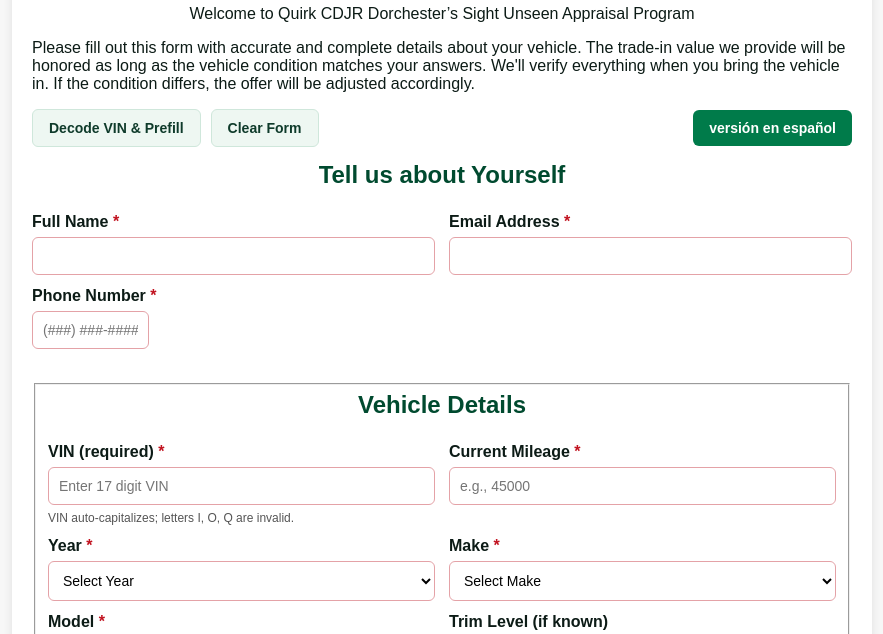
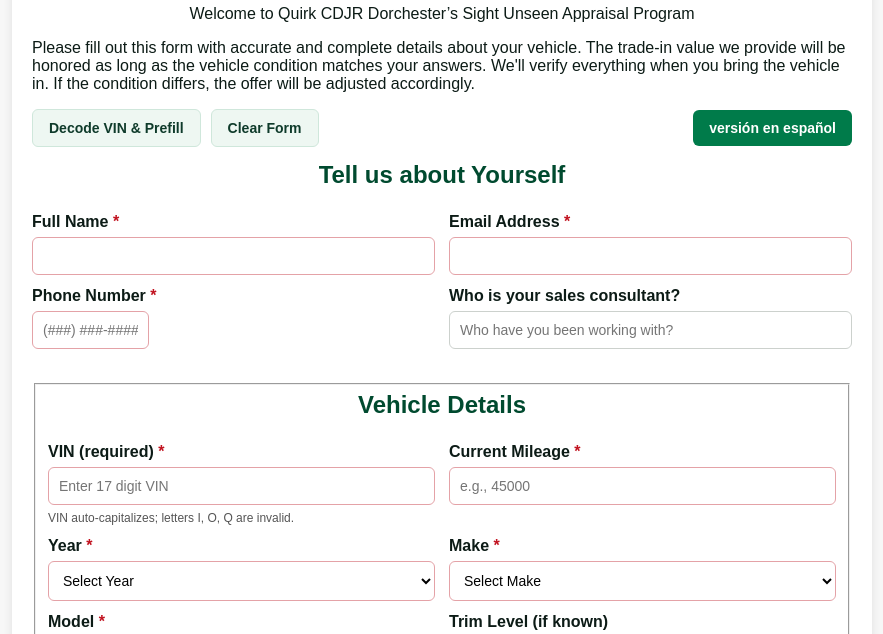
Before and after one commit to mpalmer79/quirk-trade-appraisal-CDJR-Boston, a plain HTML site: page index.html in a window 1280 px wide. Shown: the part 127-761 px from the top of the page, without its empty margins (198-1081 px from the left). Drawn offline with Linux system fonts and the light colour scheme; no server answers.

Commit message:
Update index.html

```diff
--- a/index.html
+++ b/index.html
@@ -1,5 +1,4 @@
 <!DOCTYPE html>
-
 <html lang="en">
 <head>
 <meta charset="utf-8"/>
@@ -18,6 +17,7 @@
 <form action="/.netlify/functions/trade-appraisal" enctype="multipart/form-data" id="tradeForm" method="post" netlify-honeypot="company">
   <!-- This is the honeypot field to catch bots -->
   <input autocomplete="off" name="company" style="position:absolute; left:-10000px; opacity:0; height:0; width:0;" tabindex="-1" type="text"/>
+
   <!-- These hidden fields will be populated by app.js -->
   <input id="referrer" name="referrer" type="hidden"/>
   <input id="landingPage" name="landingPage" type="hidden"/>
@@ -27,14 +27,17 @@
   <input id="utmTerm" name="utmTerm" type="hidden"/>
   <input id="utmContent" name="utmContent" type="hidden"/>
   <input id="phoneRaw" name="phoneRaw" type="hidden"/>
+
   <div class="header-title">
     <div class="branding">
       <div id="quirkBrand"></div>
     </div>
     <h1 data-i18n="title">Sight Unseen Trade-In Appraisal</h1>
   </div>
+
   <p class="lead welcome text" data-i18n="welcome">Welcome to Quirk CDJR Dorchester’s Sight Unseen Appraisal Program</p>
   <p data-i18n="instructions">Please fill out this form with accurate and complete details about your vehicle. The trade-in value we provide will be honored as long as the vehicle condition matches your answers. We'll verify everything when you bring the vehicle in. If the condition differs, the offer will be adjusted accordingly.</p>
+
   <div class="utilitybar">
     <div class="left-actions">
       <button aria-live="polite" class="ghost-btn" data-i18n="decodeVinBtn" id="decodeVinBtn" type="button">
@@ -44,6 +47,7 @@
     </div>
     <button class="spanish-btn btn btn-green" id="langToggle" type="button">versión en español</button>
   </div>
+
   <div class="section">
     <h2 data-i18n="aboutYou">Tell us about Yourself</h2>
     <div class="row">
@@ -58,15 +62,27 @@
           <div class="hint" data-i18n="phoneHint" id="phoneHint"></div>
         </div>
       </div>
+
       <div>
         <label class="req" data-i18n="emailLabel" for="email">Email Address</label>
         <input autocomplete="email" id="email" name="email" required="" type="email"/>
+
+        <!-- Sales consultant (optional; NOT required) -->
+        <label for="salesConsultant" data-i18n="consultantLabel">Who is your sales consultant?</label>
+        <input
+          id="salesConsultant"
+          name="salesConsultant"
+          type="text"
+          placeholder="Who have you been working with?"
+        />
       </div>
     </div>
   </div>
+
   <fieldset class="section">
     <legend class="visually-hidden">Vehicle Details</legend>
     <h2 data-i18n="vehDetails">Vehicle Details</h2>
+
     <div class="row">
       <div>
         <label class="req" data-i18n="vinLabel" for="vin">VIN (required)</label>
@@ -78,6 +94,7 @@
         <input id="mileage" min="0" name="mileage" placeholder="e.g., 45000" required="" type="number"/>
       </div>
     </div>
+
     <div class="row">
       <div>
         <label class="req" data-i18n="yearLabel" for="year">Year</label>
@@ -92,6 +109,7 @@
         </select>
       </div>
     </div>
+
     <div class="row">
       <div>
         <label class="req" data-i18n="modelLabel" for="model">Model</label>
@@ -105,6 +123,7 @@
         <input autocomplete="off" id="trim" name="trim" type="text"/>
       </div>
     </div>
+
     <div class="row">
       <div>
         <label data-i18n="extColorLabel" for="extColor">Exterior Color</label>
@@ -115,6 +134,7 @@
         <input id="intColor" name="intColor" type="text"/>
       </div>
     </div>
+
     <div class="row">
       <div>
         <label data-i18n="keysLabel" for="keys">Number of Keys Included</label>
@@ -130,6 +150,7 @@
         </select>
       </div>
     </div>
+
     <div class="row">
       <div>
         <label data-i18n="ownersLabel" for="owners">Number of Owners (estimate OK)</label>
@@ -143,9 +164,11 @@
         </select>
       </div>
     </div>
+
     <label data-i18n="accidentRepair" for="accidentRepair">If yes, was it professionally repaired?</label>
     <textarea id="accidentRepair" name="accidentRepair" placeholder="Yes / No / Details" rows="3"></textarea>
   </fieldset>
+
   <fieldset class="section">
     <legend class="visually-hidden">Vehicle Condition</legend>
     <h2 data-i18n="vehCondition">Tell us about your Vehicle</h2>
@@ -164,6 +187,7 @@
     <label data-i18n="service" for="service">Routine services up to date?</label>
     <textarea id="service" name="service" rows="2"></textarea>
   </fieldset>
+
   <fieldset class="section">
     <legend class="visually-hidden">Wearable Items Check</legend>
     <h2 data-i18n="wearables">Wearable Items Check</h2>
@@ -190,23 +214,28 @@
     <label data-i18n="wearOther" for="wear">Other Wear Items (issues?)</label>
     <textarea id="wear" name="wear" rows="2"></textarea>
   </fieldset>
+
   <fieldset class="section">
     <legend class="visually-hidden">Photo Uploads</legend>
     <h2 data-i18n="photos">Photo Uploads (Optional)</h2>
     <label data-i18n="photosExterior">Exterior Photos</label>
     <input accept="image/*" id="photoExterior" multiple="" name="photoExterior" type="file"/>
     <div aria-live="polite" class="preview-grid" id="prevExterior"></div>
+
     <label data-i18n="photosInterior">Interior Photos</label>
     <input accept="image/*" id="photoInterior" multiple="" name="photoInterior" type="file"/>
     <div aria-live="polite" class="preview-grid" id="prevInterior"></div>
+
     <label data-i18n="photosDash">Dashboard / Odometer</label>
     <input accept="image/*" id="photoDash" name="photoDash" type="file"/>
     <div aria-live="polite" class="preview-grid" id="prevDash"></div>
+
     <label data-i18n="photosDamage">Damage / Flaws</label>
     <input accept="image/*" id="photoDamage" multiple="" name="photoDamage" type="file"/>
     <div aria-live="polite" class="preview-grid" id="prevDamage"></div>
     <div class="hint" data-i18n="photoHint">Max 10MB per file; 24 files total.</div>
   </fieldset>
+
   <div class="section agreement-card">
     <h2 data-i18n="finalDisclaimerTitle">Final Disclaimer</h2>
     <p class="disclaimer" data-i18n="finalDisclaimer">I confirm the information provided is accurate to the best of my knowledge. I understand that the appraisal value may change if the vehicle's actual condition does not match the details above.</p>
@@ -215,9 +244,11 @@
       <label data-i18n="agreeLabel" for="agree">I agree and confirm</label>
     </div>
   </div>
+
   <button data-i18n="submit" id="submitBtn" type="submit">Get My Trade Appraisal</button>
   <div class="smallprint">By submitting, you agree to be contacted by Quirk CDJR Dorchester. We won't spam you.</div>
 </form>
+
 <div aria-live="polite" class="toast" id="toast" role="status"></div>
 <script src="assets/app.js"></script>
 </body>
```
Lines whose indentation alone changed are shown as unchanged.
